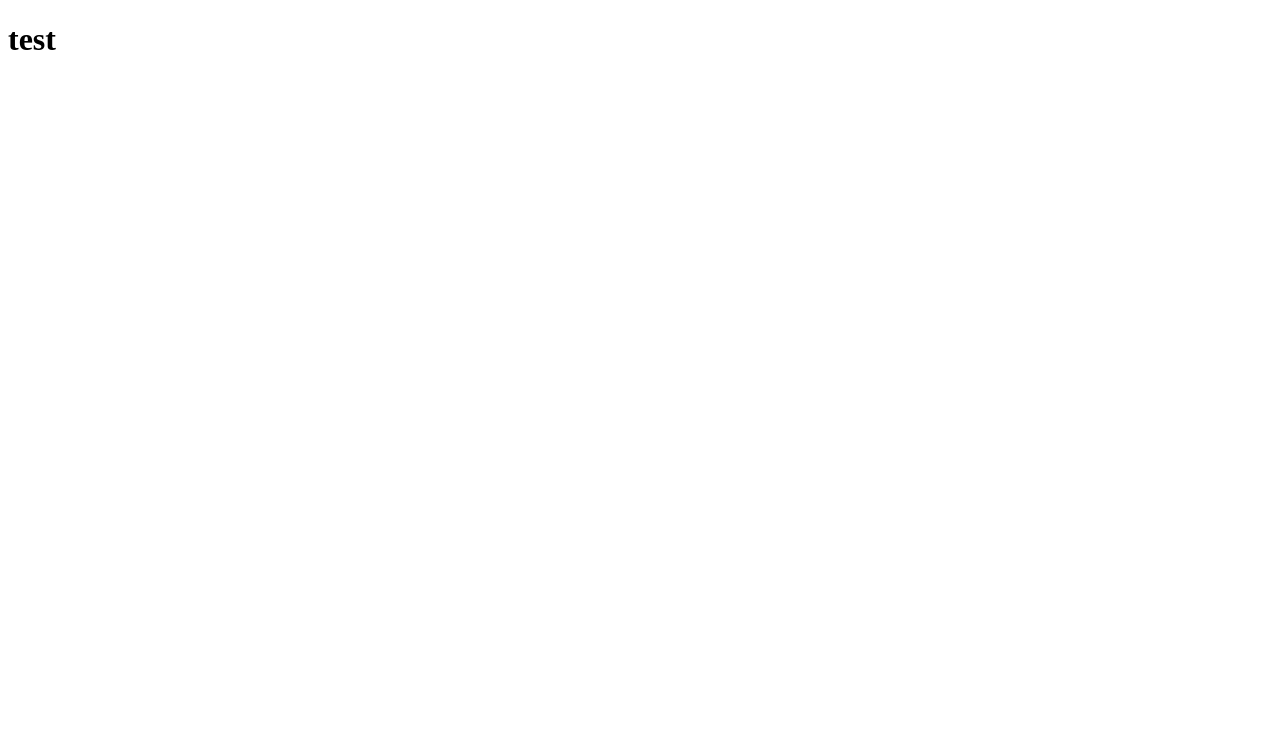
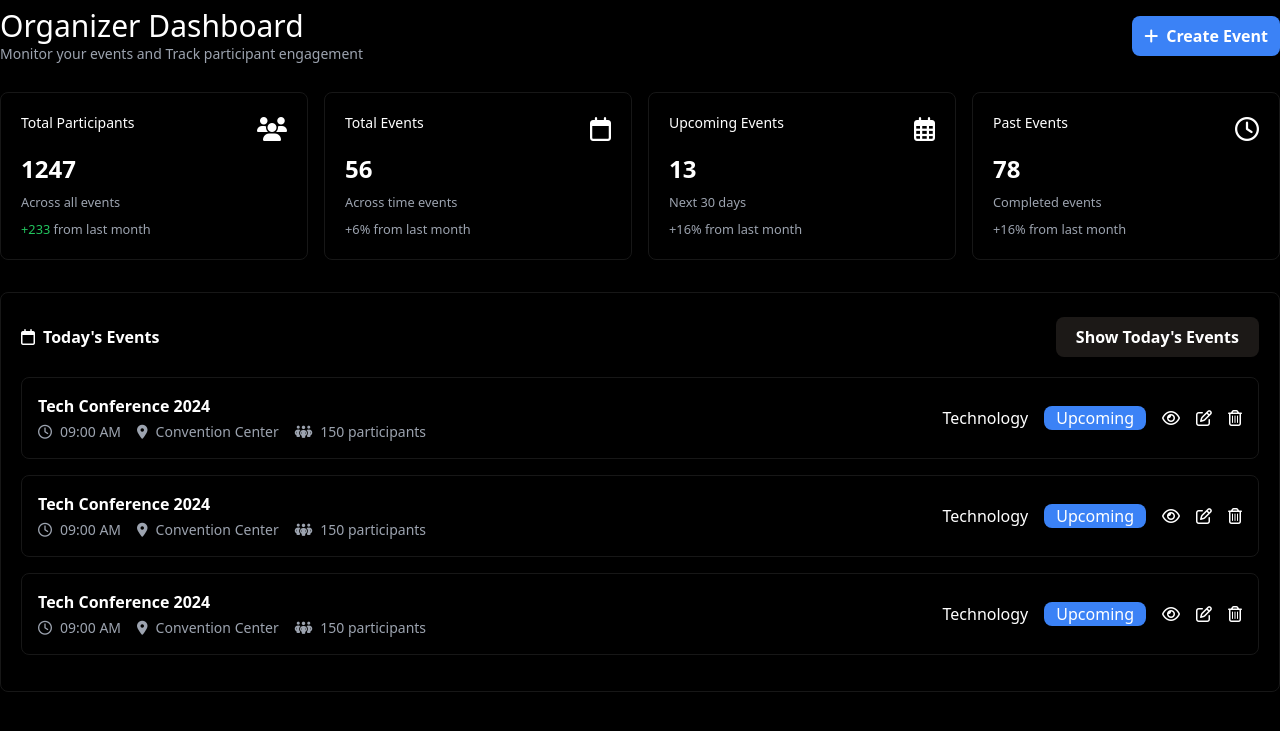
Before and after one commit to nafismahamudshahin/Event-Managements, a Django app: page /test/ in a window 1280 px wide. Before the commit the part shown is almost empty. Shown: the top 731 px of the page. Run offline with Django 5.2, Linux system fonts and the light colour scheme; some libraries are stand-ins or nearby versions.

Commit message:
completeddashboard designe and use static files

```diff
--- a/event_management/settings.py
+++ b/event_management/settings.py
@@ -105,10 +105,10 @@ USE_TZ = True
 # https://docs.djangoproject.com/en/5.2/howto/static-files/
 
 STATIC_URL = 'static/'
-STATICFIELS_DIRS =(
-    BASE_DIR / 'static'
-)
 
+STATICFILES_DIRS = [
+    BASE_DIR / "static",
+]
 # Default primary key field type
 # https://docs.djangoproject.com/en/5.2/ref/settings/#default-auto-field
 
--- /dev/null
+++ b/events/templates/dashboard.html
@@ -0,0 +1,201 @@
+{% load static %}
+<!DOCTYPE html>
+<html lang="en">
+<head>
+    <meta charset="UTF-8">
+    <meta name="viewport" content="width=device-width, initial-scale=1.0">
+    <title>Admin Dashboard</title>
+    {% comment %} <script src="https://cdn.jsdelivr.net/npm/@tailwindcss/browser@4"></script> {% endcomment %}
+    <script src="https://kit.fontawesome.com/39f0ad8315.js" crossorigin="anonymous"></script>
+    <link rel="stylesheet" href="{% static 'css/output.css' %}">
+</head>
+<body class="bg-black">
+    <header>
+        <nav class="py-2">
+            <div class="container m-auto flex justify-between items-center">
+                <div class="left_nav text-white">
+                    <h1 class="text-3xl">Organizer Dashboard</h1>
+                    <p class="text-sm text-gray-400">Monitor your events and Track participant engagement</p>
+                </div>
+                <div class="right_nav">
+                    <button class="flex items-center gap-2 bg-blue-500 py-2 px-3 rounded-lg text-white font-bold">
+                        <i class="fa-solid fa-plus"></i>
+                        <span>Create Event</span>
+                    </button>
+                </div>
+            </div>
+        </nav>
+        <div class="hero_section container mx-auto my-5 grid gap-4 md:grid-cols-2 lg:grid-cols-4 mb-8">
+            <!-- Total Participants -->
+            <div class="card flex-col rounded-lg p-5 shadow-lg  bg-transparent border border-neutral-900 hover:bg-stone-950 text-white">
+                <div class="flex justify-between">
+                    <h3 class="mb-5 text-sm font-medium">Total Participants</h3>
+                    <i class="fa-solid fa-users text-2xl"></i>
+                </div>
+                <b class="text-2xl">1247</b>
+                <small class="block my-2 text-gray-400">Across all events</small>
+                <small class="block text-gray-400"><span class="text-green-500">+233</span> from last month</small>
+            </div>
+            <!-- Total Events -->
+            <div class="card flex-col rounded-lg p-5 shadow-lg bg-transparent border border-neutral-900 hover:bg-stone-950 text-white">
+                <div class="flex justify-between">
+                    <h3 class="mb-5 text-sm font-medium">Total Events</h3>
+                    <i class="fa-regular fa-calendar text-2xl"></i>
+                </div>
+                <b class="text-2xl">56</b>
+                <small class="block my-2 text-gray-400">Across time events</small>
+                <small class="block text-gray-400">+6%</span> from last month</small>
+            </div>
+            <!-- upcoming events -->
+            <div class="card flex-col rounded-lg p-5 shadow-lg bg-transparent border border-neutral-900 hover:bg-stone-950 text-white">
+                <div class="flex justify-between">
+                    <h3 class="mb-5 text-sm font-medium">Upcoming Events</h3>
+                    <i class="fa-regular fa-calendar-days text-2xl"></i>
+                </div>
+                <b class="text-2xl">13</b>
+                <small class="block my-2 text-gray-400">Next 30 days</small>
+                <small class="block text-gray-400">+16%</span> from last month</small>
+            </div>
+            <!-- Past Events -->
+            <div class="card flex-col rounded-lg p-5 shadow-lg bg-transparent border border-neutral-900 hover:bg-stone-950 text-white">
+                <div class="flex justify-between">
+                    <h3 class="mb-5 text-sm font-medium">Past Events</h3>
+                    <i class="fa-regular fa-clock text-2xl"></i>
+                </div>
+                <b class="text-2xl">78</b>
+                <small class="block my-2 text-gray-400">Completed events</small>
+                <small class="block text-gray-400">+16%</span> from last month</small>
+            </div>
+
+        </div>
+    </header>
+    <main>
+        <!-- show all Events -->
+        <section class="">
+            <div class="container m-auto py-6 px-5 rounded-lg bg-transparent border border-neutral-900">
+                <div class="flex justify-between items-center text-white">
+                    <div class="font-semibold flex items-center gap-2">
+                        <i class="fa-regular fa-calendar"></i>
+                         <strong> Today's Events</strong>
+                    </div>
+                    <div>
+                        <button class="bg-stone-900 py-2 rounded-lg px-5 font-semibold">Show Today's Events</button>
+                    </div>
+                </div>
+                <!-- Events -->
+                <div class="events_show_cards mt-5 mb-3 grid gap-4">
+                    <!-- 1 -->
+                    <div class="flex items-center justify-between p-4 border border-border rounded-lg bg-transparent border border-neutral-900 hover:bg-stone-950">
+                        <div class="flex items-center">
+                            <div class="flex flex-col">
+                                <h3 class="font-semibold text-white">Tech Conference 2024</h3>
+                                <div class="flex items-center gap-4 text-gray-400 text-sm  mt-1">
+                                    <div class="flex gap-2 items-center ">
+                                        <i class="fa-regular fa-clock"></i>
+                                        <span>09:00 AM</span>
+                                    </div>
+                                    <div class="flex gap-2 items-center">
+                                        <i class="fa-solid fa-location-dot"></i>
+                                        <span>Convention Center</span>
+                                    </div>
+                                    <div class="flex gap-2 items-center ">
+                                        <i class="fa-solid fa-people-group"></i>
+                                        <span>150 participants</span>
+                                    </div>
+                                </div>
+                            </div>
+                        </div>
+
+                        <div class="flex items-center gap-4 text-white">
+                            <span class="">Technology</span>
+                            <span class="bg-blue-500 rounded-lg px-3">Upcoming</span>
+                            <a class="ice_btn">
+                                <i class="fa-regular fa-eye"></i>
+                            </a>
+                            <a class="edit_btn">
+                                <i class="fa-regular fa-pen-to-square"></i>
+                            </a>
+                            <a class="delete_btn">
+                                <i class="fa-regular fa-trash-can"></i>
+                            </a>
+                        </div>
+                    </div>
+                    <!-- 2 -->
+                    <div class="flex items-center justify-between p-4 border border-border rounded-lg bg-transparent border border-neutral-900 hover:bg-stone-950">
+                        <div class="flex items-center">
+                            <div class="flex flex-col">
+                                <h3 class="font-semibold text-white">Tech Conference 2024</h3>
+                                <div class="flex items-center gap-4 text-gray-400 text-sm  mt-1">
+                                    <div class="flex gap-2 items-center ">
+                                        <i class="fa-regular fa-clock"></i>
+                                        <span>09:00 AM</span>
+                                    </div>
+                                    <div class="flex gap-2 items-center">
+                                        <i class="fa-solid fa-location-dot"></i>
+                                        <span>Convention Center</span>
+                                    </div>
+                                    <div class="flex gap-2 items-center ">
+                                        <i class="fa-solid fa-people-group"></i>
+                                        <span>150 participants</span>
+                                    </div>
+                                </div>
+                            </div>
+                        </div>
+
+                        <div class="flex items-center gap-4 text-white">
+                            <span class="">Technology</span>
+                            <span class="bg-blue-500 rounded-lg px-3">Upcoming</span>
+                            <a class="ice_btn">
+                                <i class="fa-regular fa-eye"></i>
+                            </a>
+                            <a class="edit_btn">
+                                <i class="fa-regular fa-pen-to-square"></i>
+                            </a>
+                            <a class="delete_btn">
+                                <i class="fa-regular fa-trash-can"></i>
+                            </a>
+                        </div>
+                    </div>
+                    <!-- 3 -->
+                    <div class="flex items-center justify-between p-4 border border-border rounded-lg bg-transparent border border-neutral-900 hover:bg-stone-950">
+                        <div class="flex items-center">
+                            <div class="flex flex-col ">
+                                <h3 class="font-semibold text-white">Tech Conference 2024</h3>
+                                <div class="flex items-center gap-4 text-sm  mt-1 text-gray-400">
+                                    <div class="flex gap-2 items-center ">
+                                        <i class="fa-regular fa-clock"></i>
+                                        <span>09:00 AM</span>
+                                    </div>
+                                    <div class="flex gap-2 items-center">
+                                        <i class="fa-solid fa-location-dot"></i>
+                                        <span>Convention Center</span>
+                                    </div>
+                                    <div class="flex gap-2 items-center ">
+                                        <i class="fa-solid fa-people-group"></i>
+                                        <span>150 participants</span>
+                                    </div>
+                                </div>
+                            </div>
+                        </div>
+
+                        <div class="flex items-center gap-4 text-white">
+                            <span class="">Technology</span>
+                            <span class="bg-blue-500 rounded-lg text-white px-3">Upcoming</span>
+                            <a class="ice_btn">
+                                <i class="fa-regular fa-eye"></i>
+                            </a>
+                            <a class="edit_btn">
+                                <i class="fa-regular fa-pen-to-square"></i>
+                            </a>
+                            <a class="delete_btn">
+                                <i class="fa-regular fa-trash-can"></i>
+                            </a>
+                        </div>
+                    </div>
+                </div>
+                </div>
+            </div>
+        </section>
+    </main>
+</body>
+</html>
--- a/events/templates/form.html
+++ b/events/templates/form.html
@@ -7,7 +7,7 @@
     <title>Document</title>
     <link rel="stylesheet" href="{% static 'css/output.css' %}">
 </head>
-<body class="text-red-900 border-2 border-gray-300 w-full p-3 rounded-lg shadow-sm focus:outline-none focus:border-rose-500 focus:ring-rose-500">
+<body >
     <form action="" method="POST">
         {% csrf_token %}
         {% if messages %}
--- a/events/views.py
+++ b/events/views.py
@@ -39,4 +39,4 @@ def register_participant(request):
     return render(request,'form.html',{'form':form})
 
 def test(request):
-    return render(request,'test.html')
+    return render(request,'dashboard.html')
--- a/static/css/output.css
+++ b/static/css/output.css
@@ -628,8 +628,51 @@ video {
   position: sticky;
 }
 
+.m-auto {
+  margin: auto;
+}
+
+.mx-auto {
+  margin-left: auto;
+  margin-right: auto;
+}
+
+.my-2 {
+  margin-top: 0.5rem;
+  margin-bottom: 0.5rem;
+}
+
+.my-5 {
+  margin-top: 1.25rem;
+  margin-bottom: 1.25rem;
+}
+
+.mb-3 {
+  margin-bottom: 0.75rem;
+}
+
+.mb-5 {
+  margin-bottom: 1.25rem;
+}
+
+.mb-8 {
+  margin-bottom: 2rem;
+}
+
+.mt-1 {
+  margin-top: 0.25rem;
+}
+
+.mt-5 {
+  margin-top: 1.25rem;
+}
+
 .block {
   display: block;
+}
+
+.flex {
+  display: flex;
 }
 
 .table {
@@ -660,8 +703,28 @@ video {
   transform: translate(var(--tw-translate-x), var(--tw-translate-y)) rotate(var(--tw-rotate)) skewX(var(--tw-skew-x)) skewY(var(--tw-skew-y)) scaleX(var(--tw-scale-x)) scaleY(var(--tw-scale-y));
 }
 
+.flex-col {
+  flex-direction: column;
+}
+
 .content-start {
   align-content: flex-start;
+}
+
+.items-center {
+  align-items: center;
+}
+
+.justify-between {
+  justify-content: space-between;
+}
+
+.gap-2 {
+  gap: 0.5rem;
+}
+
+.gap-4 {
+  gap: 1rem;
 }
 
 .rounded-lg {
@@ -681,8 +744,87 @@ video {
   border-color: rgb(209 213 219 / var(--tw-border-opacity, 1));
 }
 
+.border-neutral-900 {
+  --tw-border-opacity: 1;
+  border-color: rgb(23 23 23 / var(--tw-border-opacity, 1));
+}
+
+.bg-black {
+  --tw-bg-opacity: 1;
+  background-color: rgb(0 0 0 / var(--tw-bg-opacity, 1));
+}
+
+.bg-blue-500 {
+  --tw-bg-opacity: 1;
+  background-color: rgb(59 130 246 / var(--tw-bg-opacity, 1));
+}
+
+.bg-stone-900 {
+  --tw-bg-opacity: 1;
+  background-color: rgb(28 25 23 / var(--tw-bg-opacity, 1));
+}
+
+.bg-transparent {
+  background-color: transparent;
+}
+
 .p-3 {
   padding: 0.75rem;
+}
+
+.p-4 {
+  padding: 1rem;
+}
+
+.p-5 {
+  padding: 1.25rem;
+}
+
+.px-3 {
+  padding-left: 0.75rem;
+  padding-right: 0.75rem;
+}
+
+.px-5 {
+  padding-left: 1.25rem;
+  padding-right: 1.25rem;
+}
+
+.py-2 {
+  padding-top: 0.5rem;
+  padding-bottom: 0.5rem;
+}
+
+.py-6 {
+  padding-top: 1.5rem;
+  padding-bottom: 1.5rem;
+}
+
+.text-2xl {
+  font-size: 1.5rem;
+  line-height: 2rem;
+}
+
+.text-3xl {
+  font-size: 1.875rem;
+  line-height: 2.25rem;
+}
+
+.text-sm {
+  font-size: 0.875rem;
+  line-height: 1.25rem;
+}
+
+.font-bold {
+  font-weight: 700;
+}
+
+.font-medium {
+  font-weight: 500;
+}
+
+.font-semibold {
+  font-weight: 600;
 }
 
 .text-red-900 {
@@ -690,9 +832,30 @@ video {
   color: rgb(127 29 29 / var(--tw-text-opacity, 1));
 }
 
+.text-gray-400 {
+  --tw-text-opacity: 1;
+  color: rgb(156 163 175 / var(--tw-text-opacity, 1));
+}
+
+.text-green-500 {
+  --tw-text-opacity: 1;
+  color: rgb(34 197 94 / var(--tw-text-opacity, 1));
+}
+
+.text-white {
+  --tw-text-opacity: 1;
+  color: rgb(255 255 255 / var(--tw-text-opacity, 1));
+}
+
 .shadow-sm {
   --tw-shadow: 0 1px 2px 0 rgb(0 0 0 / 0.05);
   --tw-shadow-colored: 0 1px 2px 0 var(--tw-shadow-color);
+  box-shadow: var(--tw-ring-offset-shadow, 0 0 #0000), var(--tw-ring-shadow, 0 0 #0000), var(--tw-shadow);
+}
+
+.shadow-lg {
+  --tw-shadow: 0 10px 15px -3px rgb(0 0 0 / 0.1), 0 4px 6px -4px rgb(0 0 0 / 0.1);
+  --tw-shadow-colored: 0 10px 15px -3px var(--tw-shadow-color), 0 4px 6px -4px var(--tw-shadow-color);
   box-shadow: var(--tw-ring-offset-shadow, 0 0 #0000), var(--tw-ring-shadow, 0 0 #0000), var(--tw-shadow);
 }
 
@@ -702,6 +865,11 @@ video {
 
 .ease-in-out {
   transition-timing-function: cubic-bezier(0.4, 0, 0.2, 1);
+}
+
+.hover\:bg-stone-950:hover {
+  --tw-bg-opacity: 1;
+  background-color: rgb(12 10 9 / var(--tw-bg-opacity, 1));
 }
 
 .focus\:border-rose-500:focus {
@@ -718,3 +886,15 @@ video {
   --tw-ring-opacity: 1;
   --tw-ring-color: rgb(244 63 94 / var(--tw-ring-opacity, 1));
 }
+
+@media (min-width: 768px) {
+  .md\:grid-cols-2 {
+    grid-template-columns: repeat(2, minmax(0, 1fr));
+  }
+}
+
+@media (min-width: 1024px) {
+  .lg\:grid-cols-4 {
+    grid-template-columns: repeat(4, minmax(0, 1fr));
+  }
+}
```
